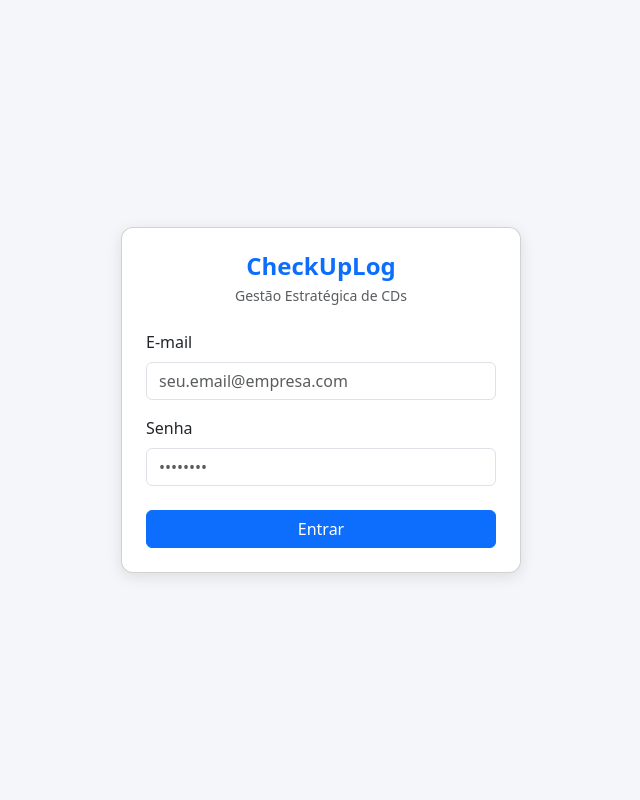
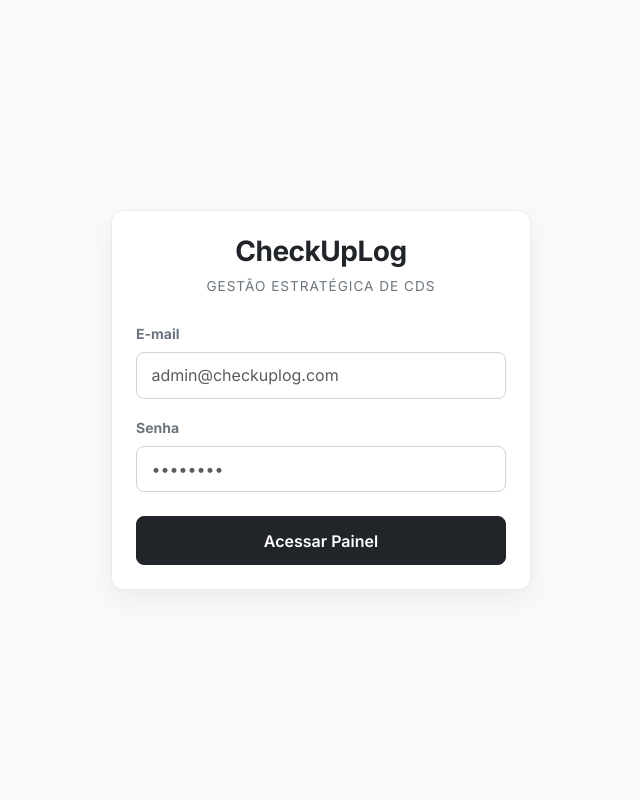
Before and after one commit to phdev2024/sistema_logistica, a Flask app: page /login in a window 1280 px wide. Shown: the whole page, without its empty margins (319-959 px from the left). Run offline with Flask 3, Linux system fonts and the light colour scheme.

Commit message:
style: alinha identidade visual da tela de login ao padrao executivo

```diff
--- a/templates/login.html
+++ b/templates/login.html
@@ -8,27 +8,70 @@
       href="https://cdn.jsdelivr.net/npm/bootstrap@5.3.0/dist/css/bootstrap.min.css"
       rel="stylesheet"
     />
+    <link
+      rel="stylesheet"
+      href="{{ url_for('static', filename='css/style.css') }}"
+    />
     <style>
       body {
-        background-color: #f4f6f9;
+        background-color: #f8f9fa;
         display: flex;
         align-items: center;
         justify-content: center;
-        height: 100vh;
+        min-height: 100vh;
         margin: 0;
+        font-family: system-ui, -apple-system, sans-serif;
       }
       .card-login {
         width: 100%;
-        max-width: 400px;
+        max-width: 420px;
+        background: #ffffff;
+        border: 1px solid #e9ecef;
         border-radius: 12px;
-        box-shadow: 0 4px 15px rgba(0, 0, 0, 0.1);
+        box-shadow: 0 10px 25px rgba(0, 0, 0, 0.05);
+      }
+      .brand-title {
+        color: #212529;
+        font-weight: 800;
+        letter-spacing: -0.5px;
+      }
+      .brand-subtitle {
+        color: #6c757d;
+        font-size: 0.85rem;
+        text-transform: uppercase;
+        letter-spacing: 1px;
+      }
+      .form-control {
+        border-radius: 8px;
+        padding: 0.65rem 0.9rem;
+        border: 1px solid #ced4da;
+      }
+      .form-control:focus {
+        border-color: #00b894;
+        box-shadow: 0 0 0 0.2rem rgba(0, 184, 148, 0.25);
+      }
+      .btn-entrar {
+        background-color: #212529;
+        border-color: #212529;
+        color: #ffffff;
+        font-weight: 600;
+        padding: 0.7rem;
+        border-radius: 8px;
+        transition: all 0.2s ease-in-out;
+      }
+      .btn-entrar:hover {
+        background-color: #00b894;
+        border-color: #00b894;
+        color: #ffffff;
       }
     </style>
   </head>
   <body>
     <div class="card card-login p-4">
-      <h4 class="text-center mb-1 text-primary fw-bold">CheckUpLog</h4>
-      <p class="text-center text-muted small mb-4">Gestão Estratégica de CDs</p>
+      <div class="text-center mb-4">
+        <h3 class="brand-title mb-1">CheckUpLog</h3>
+        <span class="brand-subtitle">Gestão Estratégica de CDs</span>
+      </div>
 
       {% with messages = get_flashed_messages(with_categories=true) %} {% if
       messages %} {% for category, message in messages %}
@@ -36,7 +79,7 @@
         class="alert alert-{{ category }} alert-dismissible fade show py-2"
         role="alert"
       >
-        <small>{{ message }}</small>
+        <small class="fw-semibold">{{ message }}</small>
         <button
           type="button"
           class="btn-close py-2"
@@ -47,26 +90,30 @@
 
       <form method="POST">
         <div class="mb-3">
-          <label class="form-label">E-mail</label>
+          <label class="form-label text-secondary small fw-bold">E-mail</label>
           <input
             type="email"
             name="email"
             class="form-control"
-            placeholder="seu.email@empresa.com"
+            placeholder="admin@checkuplog.com"
             required
+            autocomplete="email"
           />
         </div>
-        <div class="mb-3">
-          <label class="form-label">Senha</label>
+        <div class="mb-4">
+          <label class="form-label text-secondary small fw-bold">Senha</label>
           <input
             type="password"
             name="senha"
             class="form-control"
             placeholder="••••••••"
             required
+            autocomplete="current-password"
           />
         </div>
-        <button type="submit" class="btn btn-primary w-100 mt-2">Entrar</button>
+        <button type="submit" class="btn btn-entrar w-100">
+          Acessar Painel
+        </button>
       </form>
     </div>
   </body>
```
